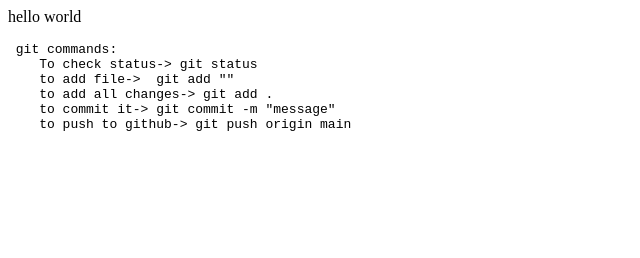
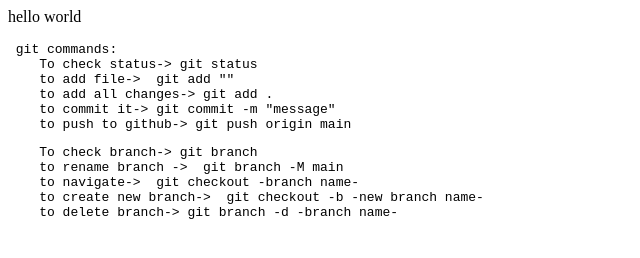
Before and after one commit to Dani-Saraswati/1Demo, a plain HTML site: page index.html in a window 1280 px wide. Shown: the whole page, without its empty margins (0-640 px from the left). Drawn offline with Linux system fonts and the light colour scheme.

Commit message:
Add index

```diff
--- a/index.html
+++ b/index.html
@@ -7,3 +7,10 @@
     to commit it-> git commit -m "message"
     to push to github-> git push origin main
 </pre>
+<pre>
+    To check branch-> git branch
+    to rename branch ->  git branch -M main
+    to navigate->  git checkout -branch name-
+    to create new branch->  git checkout -b -new branch name-
+    to delete branch-> git branch -d -branch name-
+</pre>
```
